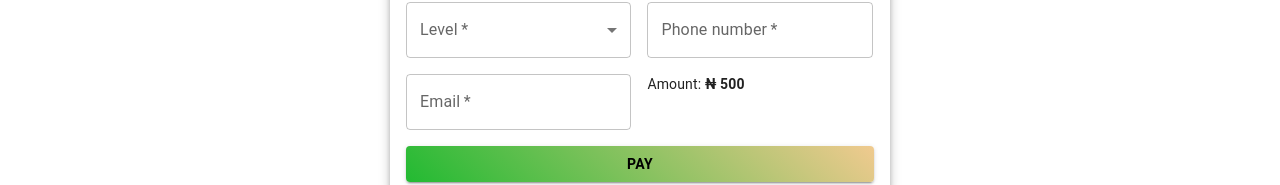
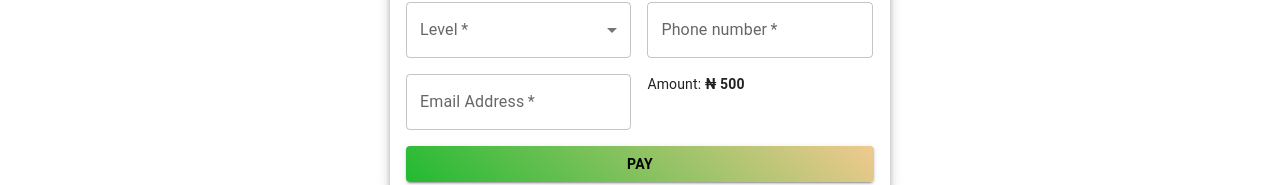
Before and after one commit to IAmalmuhandis/mssn-portal-frontend, a React (Create React App) app: page / in a window 1280 px wide. Shown: the part 488-673 px from the top of the page. Built offline with nearby package versions, Linux system fonts and the light colour scheme.

Commit message:
I am trying

```diff
--- a/src/components/form/Form.jsx
+++ b/src/components/form/Form.jsx
@@ -261,8 +261,8 @@ const Form = () => {
         <Grid item xs={12} sm={12} md={5.78}>
           <TextField
             required
-            type="Email address"
-            label="Email"
+            type="email"
+            label="Email Address"
             value={email}
             onChange={(e) => setEmail(e.target.value)}
             sx={{ width: "100%" }}
```
